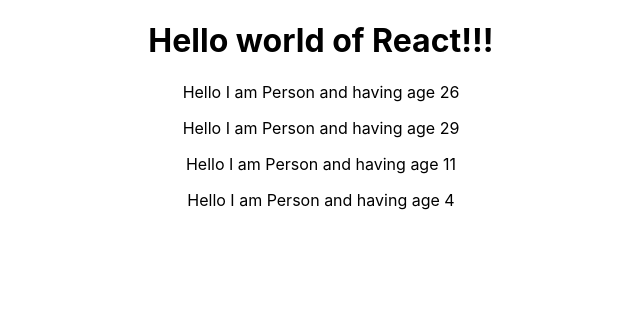
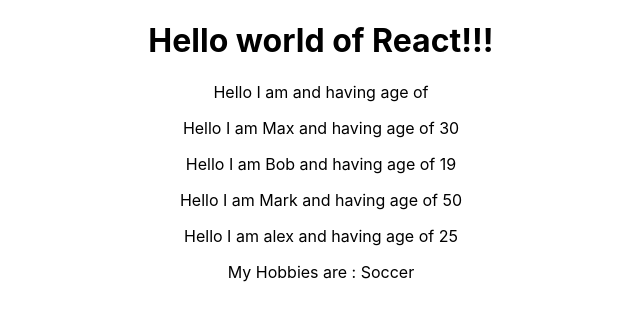
Before and after one commit to bhagat9198/reactComplete, a React (Create React App) app: page / in a window 1280 px wide. Shown: the top 320 px of the page, without its empty margins (319-959 px from the left). Built offline with nearby package versions, Linux system fonts and the light colour scheme.

Commit message:
3.12 and 3.13

```diff
--- a/src/App.js
+++ b/src/App.js
@@ -24,23 +24,17 @@ import Person from './Person/Person';
 class App extends Component {
   render() {
     return (
-      // should be wrapped around only one component
-      // should use 'className' instead of 'class'
-      // <div class="App">
       <div className="App">
         <h1>Hello world of React!!!</h1>
-        {/* only components names should be in upper case, we write 'div' n uppercase, it will give error. as its just a syntatic suagr, not a html  */}
-        {/* <DIV>Hey</DIV>  */}
-        {/* <Person></Person> */}
-        {/* or */}
         <Person />
-        {/* we can reuse our component as many times we want. thats y we use components. as they are small pieces of code, so easier to mamange.*/}
-        <Person />
-        <Person />
-        <Person />
+        {/* if we want to pass our own data which can we displayed. we will pass those values as agruments to that componenent. */}
+        <Person name="Max" age="30"/>
+        <Person  name="Bob" age="19"/>
+        <Person name="Mark" age="50"/>
 
+        {/* passing extra data(html) other than passing argument */}
+        <Person name="alex" age="25"> My Hobbies are : Soccer </Person>
       </div>
-      // <h2>Hey!!</h2>
     );
   }
 }
--- a/src/Person/Person.js
+++ b/src/Person/Person.js
@@ -1,9 +1,33 @@
 import React from 'react';
 
-const person = () => {
-  // along with person we want to display teh age which should be dynamic.
-  // to display dynamic content, ie if we want to add JS, this can be done by adding JS with {}
-return <p>Hello I am Person and having age {Math.floor(Math.random()*30)}</p>;
+// it accept only one agrument
+const person = (props) => {
+  // as 'App' is passing agruments as key value pair. keys are 'name' and 'age'
+  return (
+    <div>
+      <p>Hello I am {props.name} and having age of {props.age} </p>
+      {/* if we want to display some extra html, that can be extracted with help of 'children' keyword.*/}
+      <span>{props.children}</span>
+    </div>
+  );
 };
 
 export default person;
+
+
+
+// using class
+// import React, {Component} from 'react';
+
+// class Person extends Component {
+//   render() {
+//     return (
+//       <div>
+//         <p>Hello I am {this.props.name} and having age of {this.props.age}
+//           <span>{this.props.children}</span>
+//         </p>
+//       </div>
+//     )
+//   }
+// }
+// export default Person;
```
Also changed, not shown: zznotes.txt.
